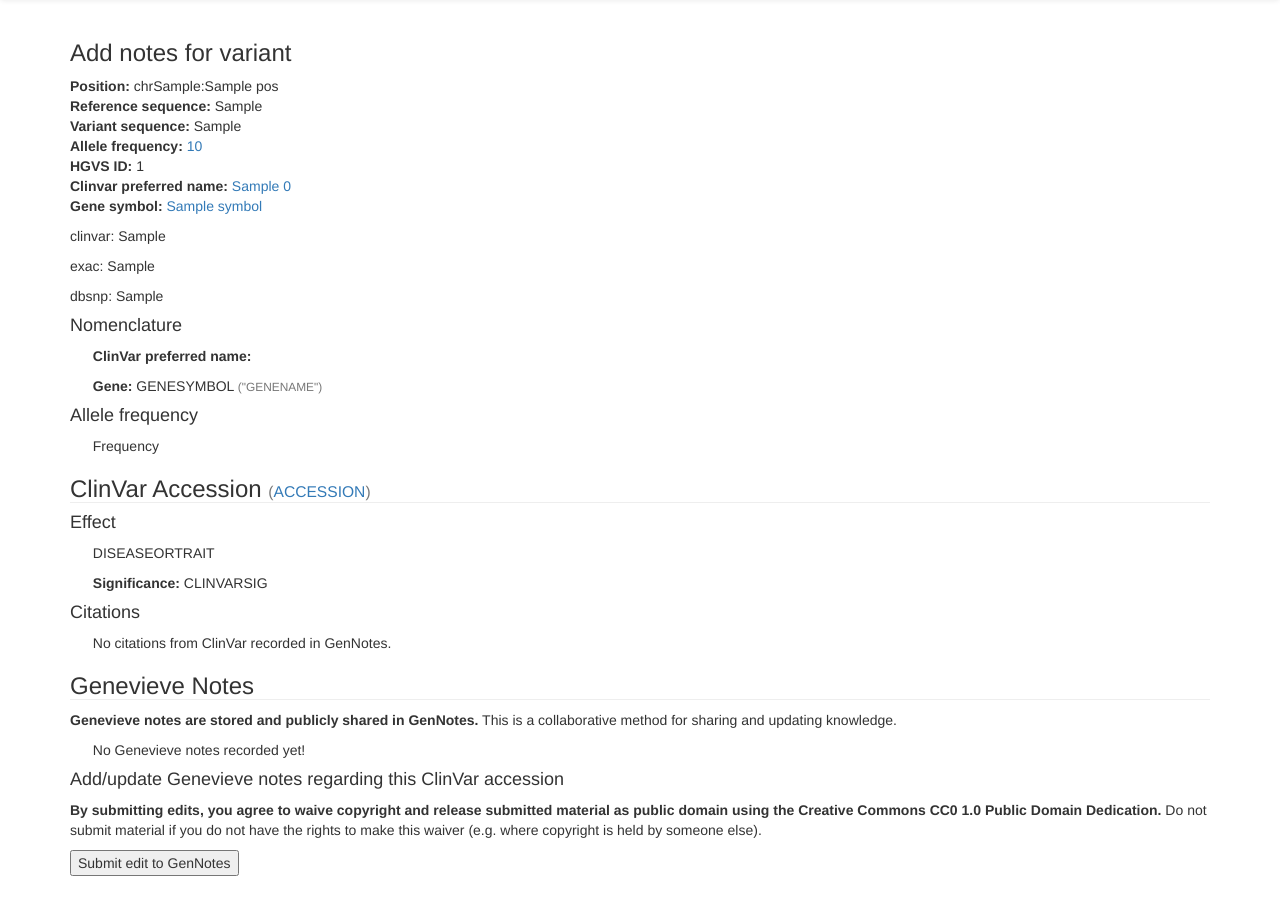
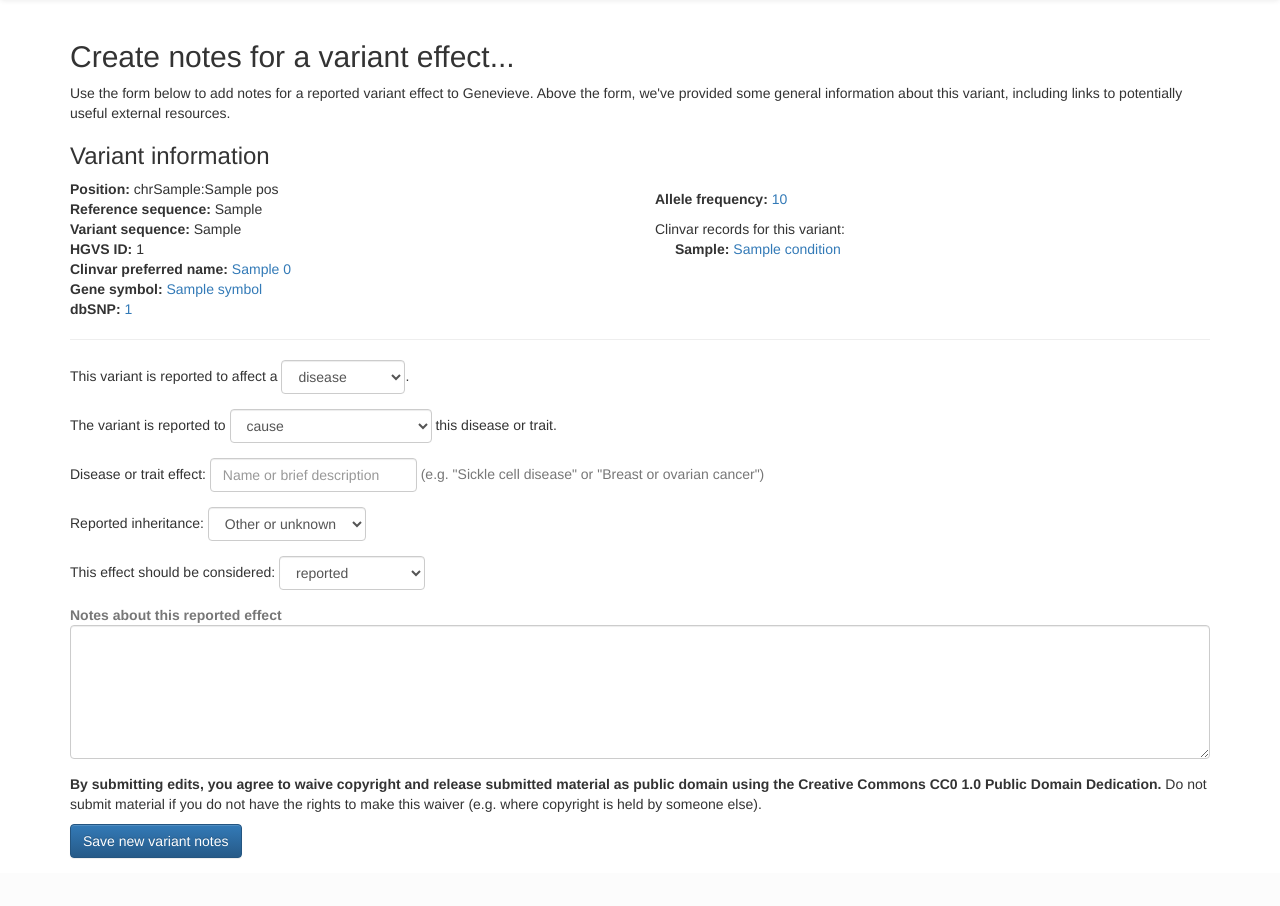
Before and after one commit to madprime/genevieve, a Django app: template genevieve_client/templates/genevieve_client/notes_edit.html in a window 1280 px wide. Shown: the part 52-958 px from the top of the page. After the commit the page ends 911 px from the top, so only its background shows below. Run offline with Django 3.2, Linux system fonts and the light colour scheme; the template is opened without the code that fills it: most values are stand-ins (such as "Sample title", 1, 10 or a date in 2020); data that the repository does not hold is empty; parts of the project's set-up code (start-up, migrations or seed data) failed here and were passed over; some libraries are stand-ins or nearby versions.

Commit message:
Draft non-functional form

```diff
--- a/genevieve_client/templates/genevieve_client/home.html
+++ b/genevieve_client/templates/genevieve_client/home.html
@@ -30,8 +30,8 @@
     <p><a href="{% url 'genome_import' %}" class='btn btn-primary'>
       Import genome</a></p>
     <p>
-      Import a genome to create a private report (VCF or Complete Genomics var
-      file).
+      Import a genome to create a private report. Genome data must be formatted
+      as VCF or gVCF, build 37.
     </p>
   {% else %}
     <p>
--- a/genevieve_client/templates/genevieve_client/notes_edit.html
+++ b/genevieve_client/templates/genevieve_client/notes_edit.html
@@ -3,21 +3,24 @@
 {% load gennotes_helpers %}
 
 {% block content %}
-<h3>Add notes for variant<br></h3>
-
+{% if genevieve_relation %}
+<h2>Edit Genevieve notes...</h2>
+{% else %}
+<h2>Create notes for a variant effect...</h2>
+{% endif %}
 <p>
+  Use the form below to add notes for a reported variant effect to Genevieve.
+  Above the form, we've provided some general information about this variant,
+  including links to potentially useful external resources.
+</p>
+<h3>Variant information</h3>
+<div class="row">
+  <div class="col-md-6">
     <b>Position: </b> chr{{ variant.get_chromosome_display }}:{{ variant.pos }}
     <br>
     <b>Reference sequence: </b> {{ variant.ref_allele }}
     <br>
     <b>Variant sequence: </b> {{ variant.var_allele }}
-  <br>
-  <b>Allele frequency: </b>
-    {% if variant.myvariant_exac %}
-    <a href="http://exac.broadinstitute.org/variant/{{ variant.b37_exac_id }}">{{ variant.allele_frequency|floatformat:'-6' }}</a>
-    {% else %}
-    {{ variant.allele_frequency|floatformat:'-6' }}
-    {% endif %}
     <br>
     <b>HGVS ID: </b> {{variant.b37_hgvs_id}}
     {% if variant.myvariant_clinvar %}
@@ -25,71 +28,89 @@
     <b>Clinvar preferred name: </b> <a href="https://www.ncbi.nlm.nih.gov/clinvar/variation/{{ variant.myvariant_clinvar.variant_id }}/">{{ variant.myvariant_clinvar.rcv.0.preferred_name }}</a>
     <br>
     <b>Gene symbol: </b> <a href="http://www.ncbi.nlm.nih.gov/gene/{{ variant.myvariant_clinvar.gene.id }}">{{ variant.myvariant_clinvar.gene.symbol }}</a>
+    <br>
+    {% endif %}
+    {% if variant.myvariant_dbsnp %}
+    <b>dbSNP: </b> <a href="http://www.ncbi.nlm.nih.gov/projects/SNP/snp_ref.cgi?rs={{ variant.myvariant_dbsnp.rsid }}">{{ variant.myvariant_dbsnp.rsid }}</a>
+    {% endif %}
+  </div>
+  <div class="col-md-6">
+    <p style="margin-top:10px;">
+      <b>Allele frequency: </b>
+        {% if variant.myvariant_exac %}
+        <a href="http://exac.broadinstitute.org/variant/{{ variant.b37_exac_id }}">{{ variant.allele_frequency|floatformat:'-6' }}</a>
+        {% else %}
+        {{ variant.allele_frequency|floatformat:'-6' }}
         {% endif %}
     </p>
-<p>
-  clinvar: {{ variant.myvariant_clinvar }}
-</p>
-<p>
-  exac: {{ variant.myvariant_exac }}
-</p>
-<p>
-  dbsnp: {{ variant.myvariant_dbsnp }}
-</p>
-<h4>Nomenclature</h4>
-<div style="margin-left:2%">
-  <p>
-    <b>ClinVar preferred name:</b>
-  </p>
-  <b>Gene:</b> GENESYMBOL
-  <small class="text-muted">("GENENAME")</small>
+    {% if variant.myvariant_clinvar.rcv %}
+    Clinvar records for this variant:<br>
+      {% for rcv in variant.myvariant_clinvar.rcv %}
+      <div style="padding-left:20px;">
+        <b>{{ rcv.clinical_significance }}: </b>
+        <a href="https://www.ncbi.nlm.nih.gov/clinvar/{{ rcv.accession }}/">{{ rcv.conditions.name }}</a></div>
+      {% endfor %}
+    {% endif %}
   </div>
-<h4>Allele frequency</h4>
-<div style="margin-left:2%">
-  <p>
-    Frequency
-  </p>
 </div>
-<h3 style="border-bottom-style:solid;border-bottom:1px solid #eee">
-  ClinVar Accession
-  <small class="text-muted">
-    (<a href="http://www.ncbi.nlm.nih.gov/clinvar/ACCESSION/">ACCESSION</a>)
-  </small>
-</h3>
-<h4>Effect</h4>
-<div style="margin-left:2%">
-  <p>
-    DISEASEORTRAIT
-  </p>
-  <p>
-    <b>Significance:</b>
-    CLINVARSIG
-  </p>
+<hr>
+
+<form action="{% url 'notes_edit' variant.id 0 %}" method="post"
+  class="form-inline">
+  {% csrf_token %}
+  <input type="hidden" name="relation_id" value="">
+  <input type="hidden" name="relation_version" value="">
+  <div class="form-group" style="margin-bottom:15px;">
+    This variant is reported to affect a
+      <select class="form-control">
+        <option>disease</option>
+        <option>physical trait</option>
+        <option>other</option>
+      </select>.
+  </div><br>
+  <div class="form-group"  style="margin-bottom:15px;">
+    The variant is reported to
+    <select class="form-control">
+      <option>cause</option>
+      <option>increase risk for</option>
+      <option>prevent or reduce risk for</option>
+    </select>
+    this disease or trait.
+  </div><br>
+  <div class="form-group" style="margin-bottom:15px;">
+    Disease or trait effect:
+    <input type="text" class="form-control" id="exampleInputName2"
+      placeholder="Name or brief description" style="min-width:25%;">
+    <span class="text-muted">(e.g. "Sickle cell disease" or "Breast or ovarian cancer")
+  </div><br>
+  <div class="form-group" style="margin-bottom:15px;">
+    Reported inheritance:
+    <select class="form-control">
+      <option>Dominant</option>
+      <option>Recessive</option>
+      <option>Additive</option>
+      <option selected>Other or unknown</option>
+    </select>
+  </div><br>
+  <div class="form-group" style="margin-bottom:15px;">
+    This effect should be considered:
+    <select class="form-control">
+      <option>well-established</option>
+      <option selected>reported</option>
+      <option>contradicted</option>
+    </select>
   </div>
-<h4>Citations</h4>
-<div style="margin-left:2%">
-  No citations from ClinVar recorded in GenNotes.
-</div>
-<h3 style="border-bottom-style:solid;border-bottom:1px solid #eee">Genevieve Notes</h3>
-<p>
-  <b>Genevieve notes are stored and publicly shared in GenNotes.</b> This is a
-  collaborative method for sharing and updating knowledge.
-</p>
-<div style="margin-left:2%">
-No Genevieve notes recorded yet!
-</div>
-<h4>Add/update Genevieve notes regarding this ClinVar accession</h4>
+  <br>
+  <span class="text-muted"><b>Notes about this reported effect</b></span>
+  <textarea class="form-horizonal form-control" rows="6"
+    style="min-width:100%;margin-bottom:15px;"></textarea>
   <p>
     <b>By submitting edits, you agree to waive copyright and release submitted
     material as public domain using the Creative Commons CC0 1.0 Public Domain
     Dedication.</b> Do not submit material if you do not have the rights to make
     this waiver (e.g. where copyright is held by someone else).
   </p>
-
-<form action="{% url 'notes_edit' variant.id 0 %}" method="post" style="margin-bottom:30px;">
-  {% csrf_token %}
-  <input type="hidden" name="relation_id" value="">
-  <input type="hidden" name="relation_version" value="">
-  <input type="submit" value="Submit edit to GenNotes">
+  <button type="submit" class="btn btn-primary" style="margin-bottom:15px;">
+    Save new variant notes</button>
 </form>
 {% endblock content %}
```
Lines whose indentation alone changed are shown as unchanged.
